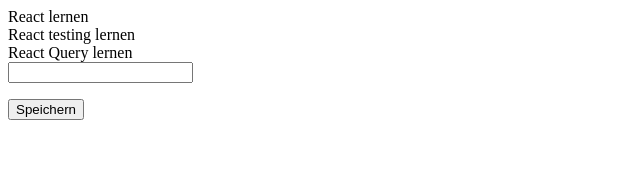
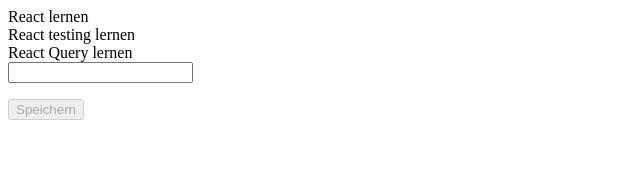
Before and after one commit to SuoraGmbH/react-camp-2024-10, a React (Vite) app: page / in a window 1280 px wide. Shown: the top 189 px of the page, without its empty margins (0-640 px from the left). Built offline with nearby package versions, Linux system fonts and the light colour scheme.

Commit message:
basic form validation

```diff
--- a/src/components/TimeEntryForm.tsx
+++ b/src/components/TimeEntryForm.tsx
@@ -11,8 +11,13 @@
     setInputValue(event.target.value);
   };
 
+  const formIsValid = inputValue.trim() === "";
+
   const handleSubmit: React.FormEventHandler<HTMLFormElement> = (event) => {
     event.preventDefault();
+    if (formIsValid) {
+      return;
+    }
     setInputValue("");
 
     onNewTimeEntry?.({
@@ -29,7 +34,9 @@
         <input onChange={handleChange} value={inputValue} />
       </div>
       <p>{inputValue}</p>
-      <button type="submit">Speichern</button>
+      <button disabled={formIsValid} type="submit">
+        Speichern
+      </button>
     </form>
   );
 };
```
